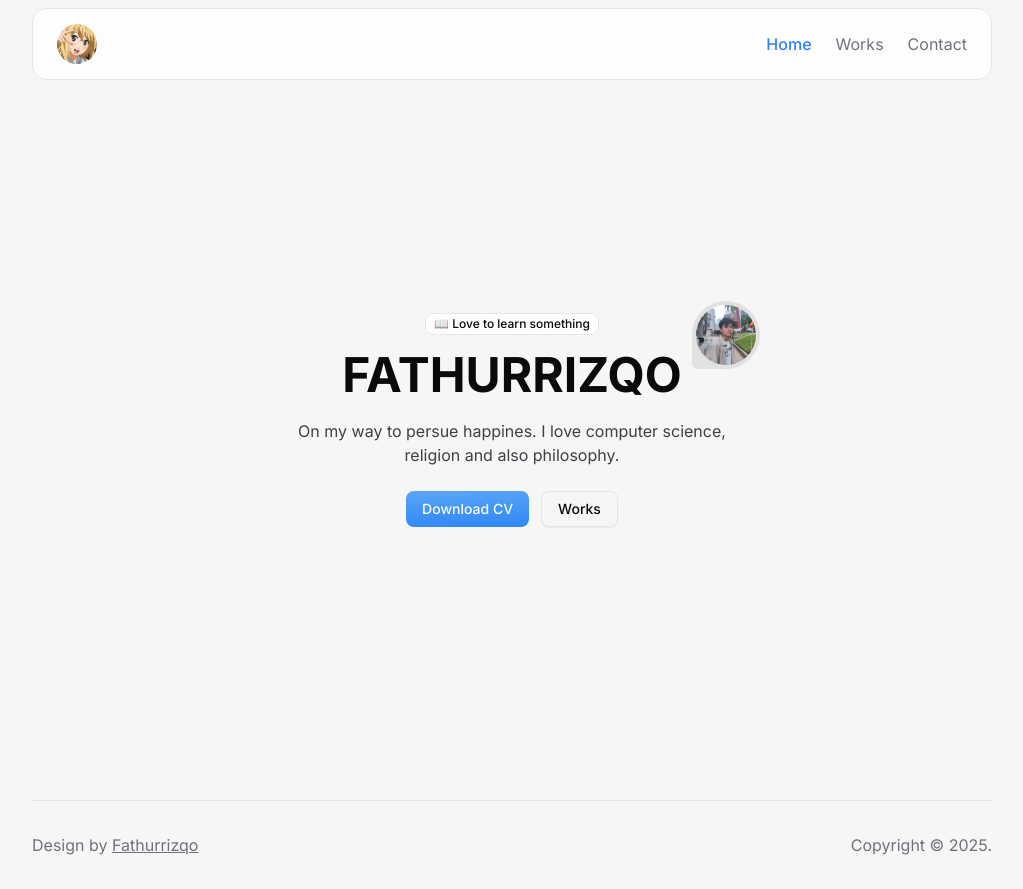
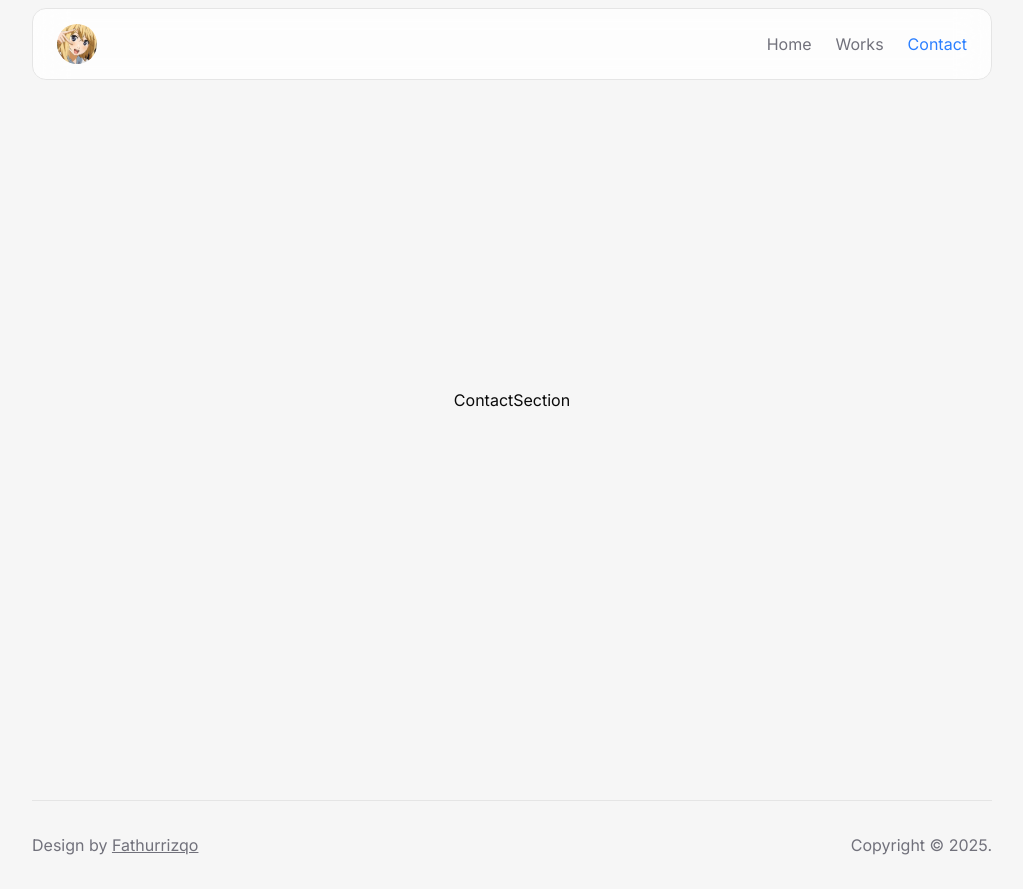
Before and after one commit to nerveign/portofolio, a React (Vite) app: page /contact in a window 1280 px wide. Shown: the whole page, without its empty margins (128-1151 px from the left). Built offline with nearby package versions, Linux system fonts and the light colour scheme.

Commit message:
Add router system with react-router-dom

```diff
--- a/package.json
+++ b/package.json
@@ -21,6 +21,7 @@
     "lucide-react": "^0.544.0",
     "react": "^19.1.1",
     "react-dom": "^19.1.1",
+    "react-router-dom": "^7.9.3",
     "tailwind-merge": "^3.3.1",
     "tailwindcss": "^4.1.14"
   },
--- a/src/App.tsx
+++ b/src/App.tsx
@@ -1,15 +1,21 @@
 import { Layout } from './components/ui/Layout';
-import { Footer } from './components/ui/Footer';
-import { Navbar } from './components/ui/Navbar';
+import { HeroSection } from './components/ui/HeroSection';
+import { WorksSection } from './components/ui/WorksSection';
+import { ContactSection } from './components/ui/ContactSection';
+import { BrowserRouter, Route, Routes } from 'react-router-dom';
 
 function App() {
   return (
     <>
-      <div>
-        <Navbar />
-        <Layout />
-        <Footer />
-      </div>
+      <BrowserRouter>
+        <Routes>
+          <Route element={<Layout />}>
+            <Route path="/" element={<HeroSection />} />
+            <Route path="/works" element={<WorksSection />} />
+            <Route path="/contact" element={<ContactSection />} />
+          </Route>
+        </Routes>
+      </BrowserRouter>
     </>
   );
 }
--- /dev/null
+++ b/src/components/ui/ContactSection.tsx
@@ -0,0 +1,9 @@
+export const ContactSection = () => {
+  return (
+    <>
+      <div className="mx-6">
+        <div className="animate-fade-in">ContactSection</div>
+      </div>
+    </>
+  );
+};
--- a/src/components/ui/HeroContent.tsx
+++ b/src/components/ui/HeroContent.tsx
@@ -1,5 +1,6 @@
 import { Button } from '@/components/ui/button';
 import { Badge } from '@/components/ui/badge';
+import { Link } from 'react-router-dom';
 
 export const HeroContent = () => {
   return (
@@ -22,7 +23,7 @@ export const HeroContent = () => {
             Download CV
           </Button>
           <Button className="cursor-pointer" variant={'outline'}>
-            Works
+            <Link to={'/works'}>Works</Link>
           </Button>
         </div>
       </div>
--- a/src/components/ui/ItemList.tsx
+++ b/src/components/ui/ItemList.tsx
@@ -1,12 +1,15 @@
+import { Link } from 'react-router-dom';
+
 type ItemListProps = {
   icon: string;
   heading: string;
   text: string;
+  route: string;
 };
 
-export const ItemList = ({ icon, heading, text }: ItemListProps) => {
+export const ItemList = ({ icon, heading, text, route }: ItemListProps) => {
   return (
-    <div className="flex gap-4 items-center">
+    <Link to={route} className="flex gap-4 items-center">
       <div className="w-12 h-12 rounded-full bg-gradient-to-br from-blue-200/40 to-zinc-400/40 backdrop-blur-sm flex justify-center items-center border border-white/40 shadow-md">
         <img src={icon} alt="logo" width={20} />
       </div>
@@ -14,6 +17,6 @@ export const ItemList = ({ icon, heading, text }: ItemListProps) => {
         <h4>{heading}</h4>
         <p className="text-zinc-500 text-sm">{text}</p>
       </div>
-    </div>
+    </Link>
   );
 };
--- a/src/components/ui/Layout.tsx
+++ b/src/components/ui/Layout.tsx
@@ -1,11 +1,15 @@
-import { HeroSection } from './HeroSection';
+import { Outlet } from 'react-router-dom';
+import { Footer } from './Footer';
+import { Navbar } from './Navbar';
 
 export const Layout = () => {
   return (
     <>
+      <Navbar />
       <div className="h-screen  flex justify-center items-center">
-        <HeroSection />
+        <Outlet />
       </div>
+      <Footer />
     </>
   );
 };
--- a/src/components/ui/MenuBar.tsx
+++ b/src/components/ui/MenuBar.tsx
@@ -15,15 +15,15 @@ export const MenuBar = () => {
         </div>
       </DropdownMenuTrigger>
 
-      <DropdownMenuContent sideOffset={16} className="w-48 lg:hidden gap-2 flex flex-col z-50">
+      <DropdownMenuContent sideOffset={4} className="w-48 lg:hidden gap-2 flex flex-col z-50">
         <DropdownMenuItem className="text-base cursor-pointer">
-          <ItemList icon="./home.svg" heading="Home" text="Back to home" />
+          <ItemList route="/" icon="./home.svg" heading="Home" text="Back to home" />
         </DropdownMenuItem>
         <DropdownMenuItem className="text-base cursor-pointer">
-          <ItemList icon="./briefcase.svg" heading="Works" text="List of projects" />
+          <ItemList route="/works" icon="./briefcase.svg" heading="Works" text="List of projects" />
         </DropdownMenuItem>
         <DropdownMenuItem className="text-base cursor-pointer">
-          <ItemList icon="./phone.svg" heading="Contact" text="Contact detail" />
+          <ItemList route="/contact" icon="./phone.svg" heading="Contact" text="Contact detail" />
         </DropdownMenuItem>
       </DropdownMenuContent>
     </DropdownMenu>
--- a/src/components/ui/MenuList.tsx
+++ b/src/components/ui/MenuList.tsx
@@ -1,14 +1,22 @@
+import { NavLink } from 'react-router-dom';
+
 export const MenuList = () => {
   return (
     <ul className="flex gap-6 text-zinc-500">
-      <li className="text-blue-500 font-medium ">
-        <a href="/">Home</a>
+      <li>
+        <NavLink to="/" end className={({ isActive }) => (isActive ? 'text-blue-500' : 'hover:text-zinc-600')}>
+          Home
+        </NavLink>
       </li>
       <li>
-        <a href="/works">Works</a>
+        <NavLink to="/works" className={({ isActive }) => (isActive ? 'text-blue-500' : 'hover:text-zinc-600')}>
+          Works
+        </NavLink>
       </li>
       <li>
-        <a href="/contact">Contact</a>
+        <NavLink to="/contact" className={({ isActive }) => (isActive ? 'text-blue-500' : 'hover:text-zinc-600')}>
+          Contact
+        </NavLink>
       </li>
     </ul>
   );
--- a/src/components/ui/WorksPage.tsx
+++ /dev/null
@@ -1,7 +0,0 @@
-export const WorksPage = () => {
-  return (
-    <>
-      <div className="mx-6">WorksPage</div>
-    </>
-  );
-};
--- /dev/null
+++ b/src/components/ui/WorksSection.tsx
@@ -0,0 +1,9 @@
+export const WorksSection = () => {
+  return (
+    <>
+      <div className="mx-6">
+        <div className="animate-fade-in">WorksSection</div>
+      </div>
+    </>
+  );
+};
```
Also changed, not shown: 1 other file (tests, documents, lock files or other folders).
